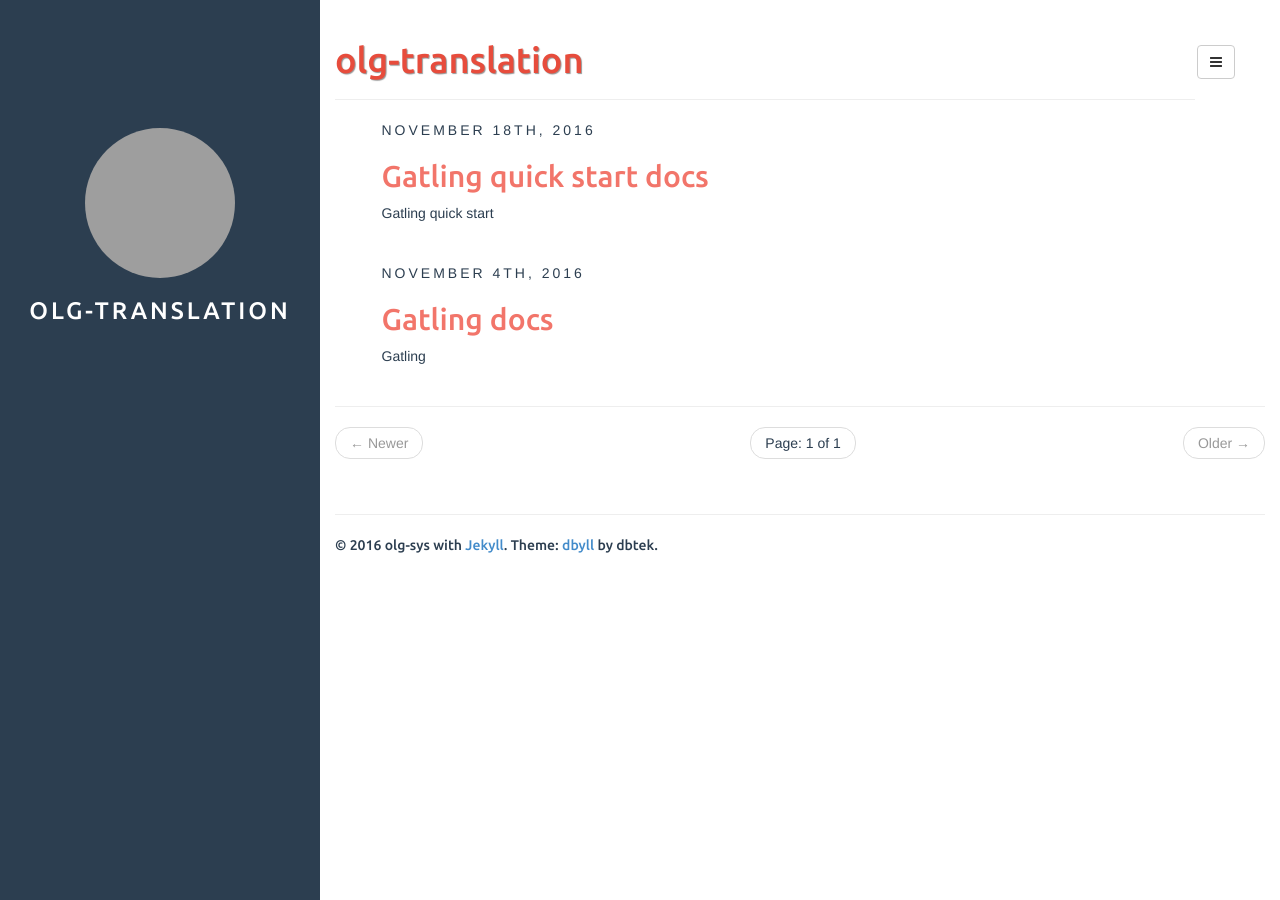
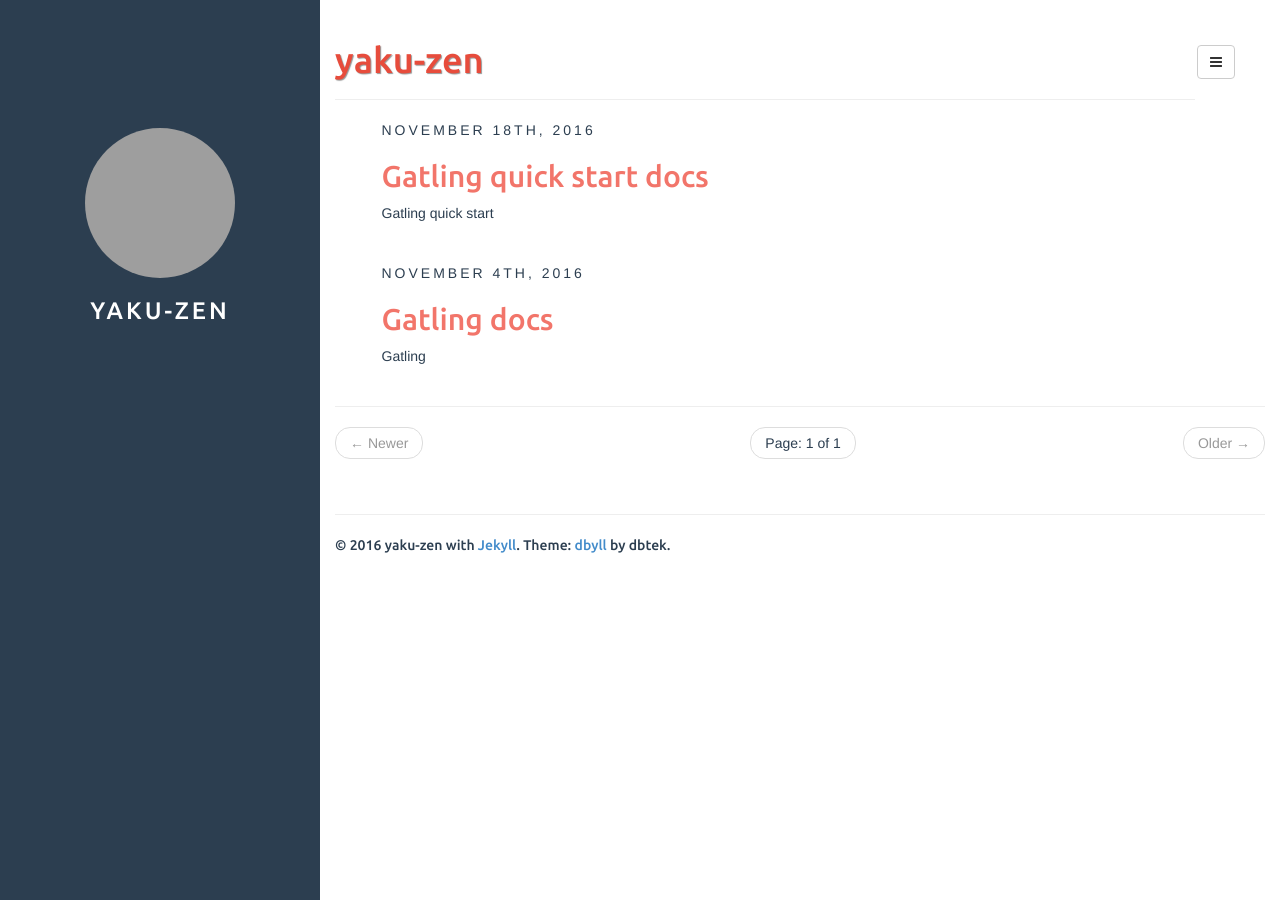
Before and after one commit to yaku-zen/yaku-zen.github.io, a Jekyll site: the page built from index.html, in a window 1280 px wide. Built offline with Jekyll 4.4.1, drawn with Linux system fonts in a browser that asks for light colours; the list of posts is cut into pages by our own code; grey boxes are pictures that could not be loaded.

Commit message:
change : titleName mod

```diff
--- a/_config.yml
+++ b/_config.yml
@@ -7,18 +7,18 @@ highlighter: pygments
 markdown: kramdown
 disqus: olg-translation
 google_analytics: olg-translation
-title: olg-translation
+title: yaku-zen
 
 defaults:
   -
     scope:
       path: "" # empty string for all files
     values:
-      title: olg-translation
+      title: yaku-zen
 
 description: Stylish Jekyll Theme
 author:
-  name: olg-sys
+  name: yaku-zen
   email:
   github:
   twitter:
```
